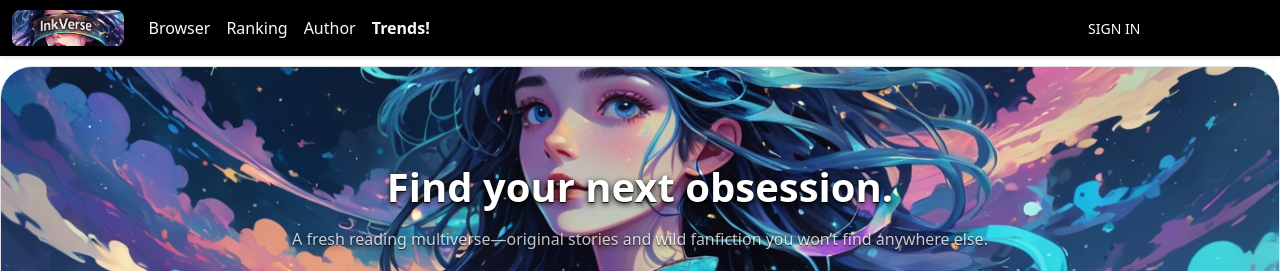
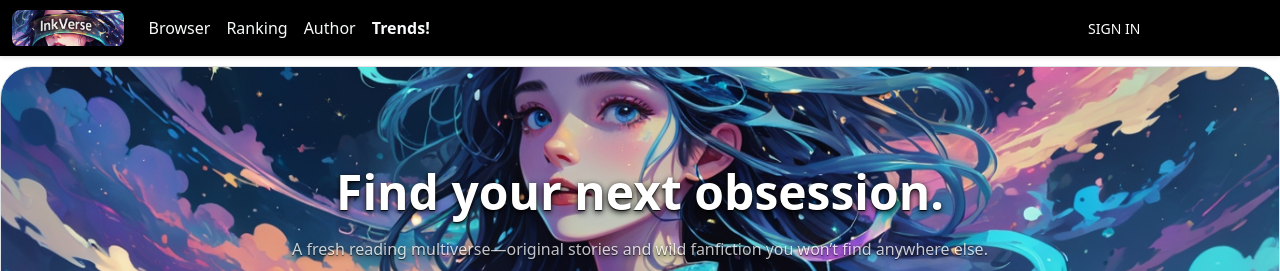
Before and after one commit to RakanAi/InkVerse-platform, a React (Vite) app in the folder inkverse-frontend/: page / in a window 1280 px wide. Shown: the top 271 px of the page. Built offline with nearby package versions, Linux system fonts and the light colour scheme; no server answers.

Commit message:
last test hero

```diff
--- a/inkverse-frontend/src/Componenets/HomeComp/HeroSection/HeroSection.css
+++ b/inkverse-frontend/src/Componenets/HomeComp/HeroSection/HeroSection.css
@@ -33,7 +33,13 @@ div{
 
 /* Responsive text sizing */
 .hero-title {
-  font-size: clamp(1.5rem, 5vw, 3rem);
+  font-size: 1rem; /* Mobile, like fs-6 */
+}
+
+@media (min-width: 992px) {
+  .hero-title {
+    font-size: 3rem; /* LG screens, like display-5 */
+  }
 }
 
 .hero-subtitle {
--- a/inkverse-frontend/src/Componenets/HomeComp/HeroSection/HeroSection.jsx
+++ b/inkverse-frontend/src/Componenets/HomeComp/HeroSection/HeroSection.jsx
@@ -8,7 +8,7 @@ const HeroSection = () => {
       style={{ maxWidth: "1300px", justifySelf: "center" }}
     >
       <div className="">
-        <h1 className="pt-5 fontS fw-bold display-6 hero-title d-none d-lg-block">
+        <h1 className="pt-5 fontS fw-bold hero-title">
           Find your next obsession.
         </h1>
 
```
